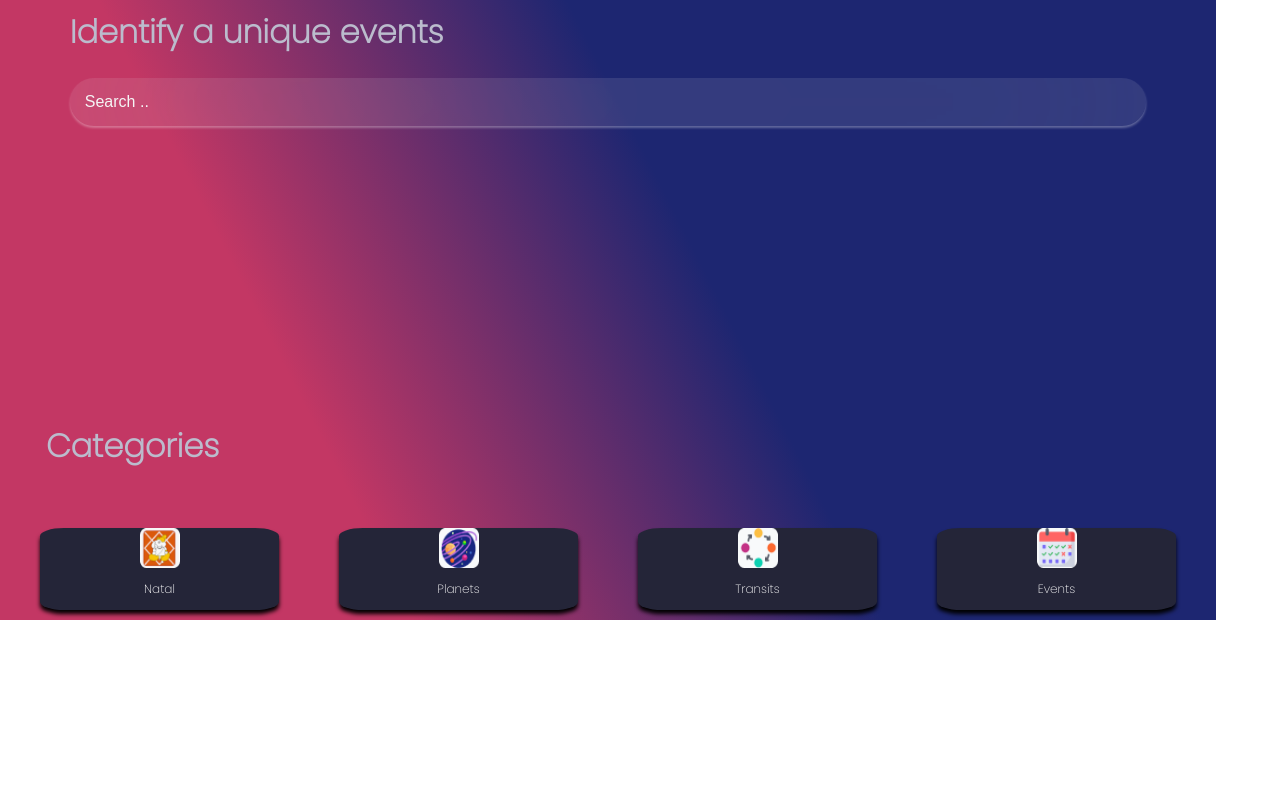
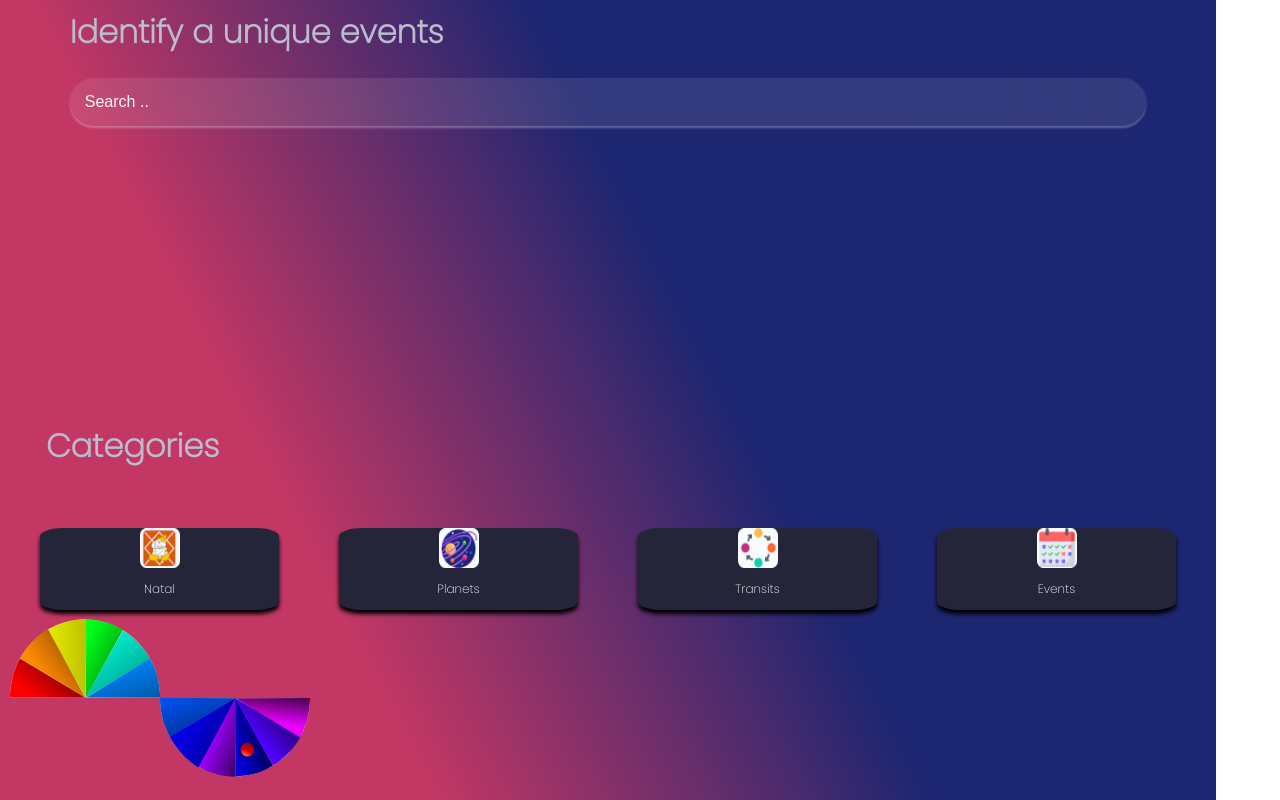
Before and after one commit to adeptcoder014/astroLogics, a Next.js app: page /home in a window 1280 px wide. Shown: the part 287-1087 px from the top of the page. Before the commit the page ends 907 px from the top, so only its background shows below. Built offline with nearby package versions, Linux system fonts and the light colour scheme; no server answers.

Commit message:
Current transit on home

```diff
--- a/pages/home.js
+++ b/pages/home.js
@@ -4,6 +4,7 @@ import { SearchBar } from "../components/home/searchBar";
 import { EventCard } from "../components/eventCard";
 import { MainCategories } from "../components/home/mainCategories";
 import CommanLayout from "../layouts/comman";
+import { CurrentTransit } from "../components/currentTransit";
 
 //============================================================
 export default function Home() {
@@ -16,6 +17,7 @@ export default function Home() {
             <SearchBar />
             < MainCategories />
             {/* <EventCard /> */}
+            <CurrentTransit/>
         </CommanLayout>
     )
 }
```
